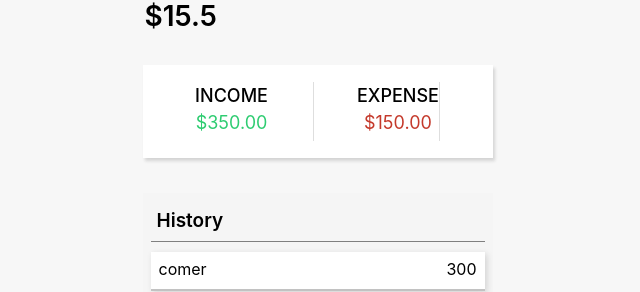
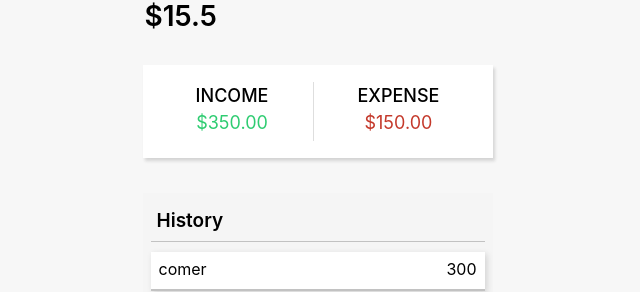
Before and after one commit to RicardoColladoRothschild/expenseTracker-ReactApp, a React (Vite) app: page / in a window 1280 px wide. Shown: the part 226-518 px from the top of the page, without its empty margins (325-965 px from the left). Built offline with nearby package versions, Linux system fonts and the light colour scheme.

Commit message:
Remove a line boder on the expense container

```diff
--- a/src/Components/IncomeExpenseComponent.css
+++ b/src/Components/IncomeExpenseComponent.css
@@ -35,7 +35,7 @@
 .inc-exp-container .expense-container{
     text-align:center;
     justify-content: center;
-    border-right:1px solid #dedede;
+
     padding-left:35px;
 }
 
--- a/src/styles/HistoryComponent.css
+++ b/src/styles/HistoryComponent.css
@@ -1,3 +1,7 @@
+:root{
+    --light-grey:#c2c2c2;
+}
+
 .expense-history-container{
     width:350px;
     height:auto;
@@ -10,7 +14,7 @@
 .expense-history-container h3{
     font-size:1.9rem;
     font-weight: 600;
-    border-bottom:1px solid grey;
+    border-bottom:1px solid var(--light-grey);
     padding:6px;
     margin-bottom:10px;
 
@@ -30,7 +34,7 @@
     padding:8px;
     margin-bottom:8px;
     box-shadow: 2px 2px 6px rgba(35,35,35,0.16);
-    border-bottom: 2px solid #c2c2c2;
+    border-bottom: 2px solid var(--light-grey);
     font-size:1.6rem;
     line-height: 1.8rem;;
 
```
